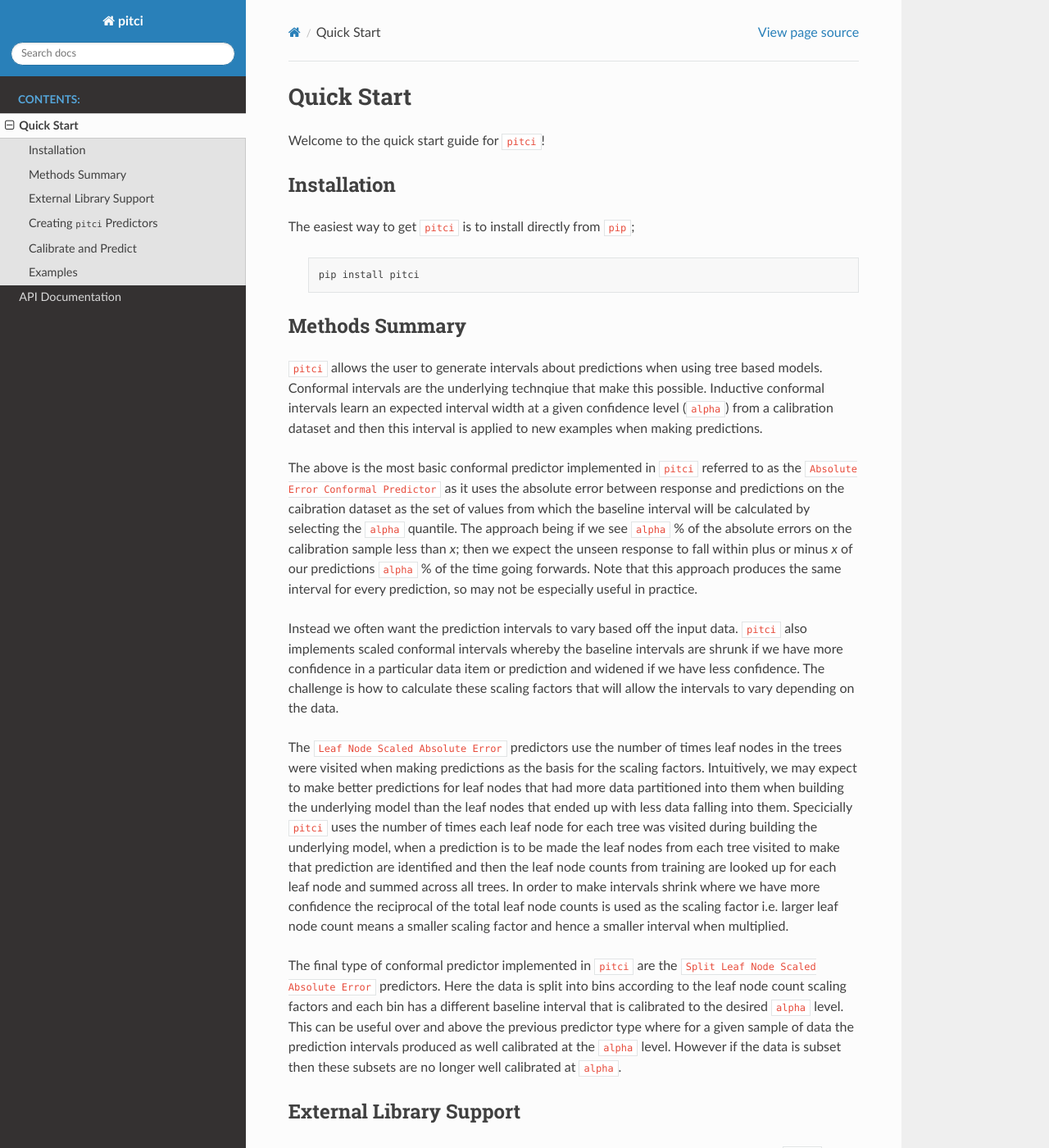
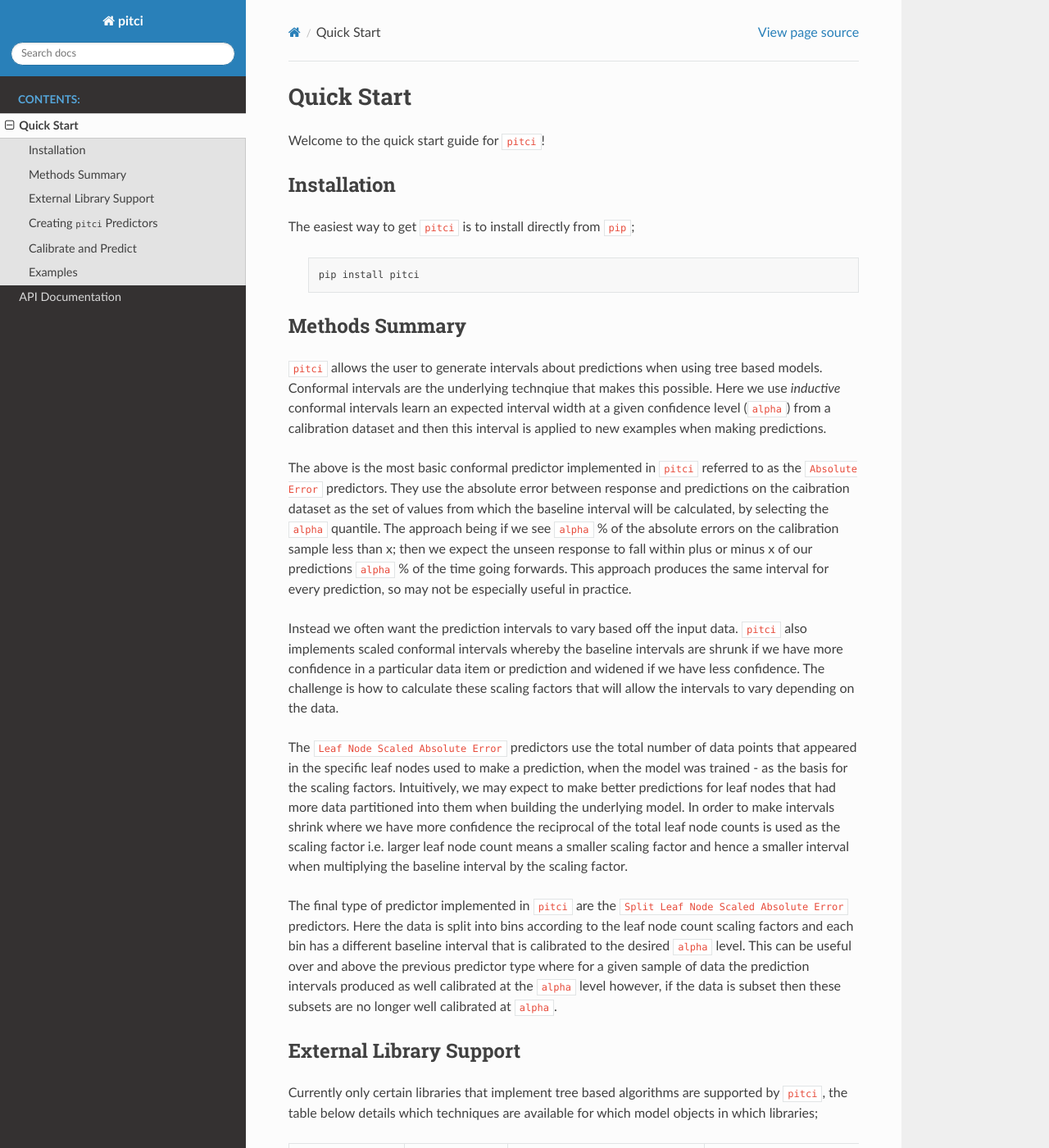
Before and after one commit to richardangell/pitci, a Sphinx documentation site: the page built from docs/source/quick-start.rst, in a window 1280 px wide and 1400 px high. Shown: the whole window at 82% size. Built offline with Sphinx 7.4.7 and the Read the Docs theme 2.0.0, drawn with Linux system fonts in a browser that asks for light colours; some of the changed text lies outside the part shown.

Commit message:
update quick-start doc page

```diff
--- a/docs/source/quick-start.rst
+++ b/docs/source/quick-start.rst
@@ -16,18 +16,19 @@ Methods Summary
 --------------------
 
 ``pitci`` allows the user to generate intervals about predictions when using tree based models.
-Conformal intervals are the underlying technqiue that make this possible. Inductive conformal
-intervals learn an expected interval width at a given confidence level (``alpha``) from a
-calibration dataset and then this interval is applied to new examples when making predictions.
+Conformal intervals are the underlying technqiue that makes this possible. Here we use
+*inductive* conformal intervals learn an expected interval width at a given confidence level
+(``alpha``) from a calibration dataset and then this interval is applied to new examples when
+making predictions.
 
 The above is the most basic conformal predictor implemented in ``pitci`` referred to as the
-``Absolute Error Conformal Predictor`` as it uses the absolute error between response and
+``Absolute Error`` predictors. They use the absolute error between response and
 predictions on the caibration dataset as the set of values from which the baseline interval
-will be calculated by selecting the ``alpha`` quantile. The approach being if we see ``alpha`` %
-of the absolute errors on the calibration sample less than `x`; then we expect the unseen
-response to fall within plus or minus `x` of our predictions ``alpha`` % of the time going
-forwards. Note that this approach produces the same interval for every prediction, so may
-not be especially useful in practice.
+will be calculated, by selecting the ``alpha`` quantile. The approach being if we see ``alpha`` %
+of the absolute errors on the calibration sample less than x; then we expect the unseen
+response to fall within plus or minus x of our predictions ``alpha`` % of the time going
+forwards. This approach produces the same interval for every prediction, so may not be
+especially useful in practice.
 
 Instead we often want the prediction intervals to vary based off the input data. ``pitci``
 also implements scaled conformal intervals whereby the baseline intervals are shrunk
@@ -35,25 +36,21 @@ if we have more confidence in a particular data item or prediction and widened i
 less confidence. The challenge is how to calculate these scaling factors that will allow
 the intervals to vary depending on the data.
 
-The ``Leaf Node Scaled Absolute Error`` predictors use the number of times leaf nodes in
-the trees were visited when making predictions as the basis for the scaling factors.
-Intuitively, we may expect to make better predictions for leaf nodes that had more data
-partitioned into them when building the underlying model than the leaf nodes that ended
-up with less data falling into them. Specicially ``pitci`` uses the number of times each
-leaf node for each tree was visited during building the underlying model, when a
-prediction is to be made the leaf nodes from each tree visited to make that prediction
-are identified and then the leaf node counts from training are looked up for each leaf
-node and summed across all trees. In order to make intervals shrink where we have more
+The ``Leaf Node Scaled Absolute Error`` predictors use the total number of data points
+that appeared in the specific leaf nodes used to make a prediction, when the model
+was trained -  as the basis for the scaling factors. Intuitively, we may expect to make
+better predictions for leaf nodes that had more data partitioned into them when building
+the underlying model. In order to make intervals shrink where we have more
 confidence the reciprocal of the total leaf node counts is used as the scaling factor
 i.e. larger leaf node count means a smaller scaling factor and hence a smaller interval
-when multiplied.
+when multiplying the baseline interval by the scaling factor.
 
-The final type of conformal predictor implemented in ``pitci`` are the ``Split Leaf Node
+The final type of predictor implemented in ``pitci`` are the ``Split Leaf Node
 Scaled Absolute Error`` predictors. Here the data is split into bins according to the
 leaf node count scaling factors and each bin has a different baseline interval that is
 calibrated to the desired ``alpha`` level. This can be useful over and above the previous
 predictor type where for a given sample of data the prediction intervals produced as
-well calibrated at the ``alpha`` level. However if the data is subset then these subsets
+well calibrated at the ``alpha`` level however, if the data is subset then these subsets
 are no longer well calibrated at ``alpha``.
 
 External Library Support
@@ -65,9 +62,9 @@ the table below details which techniques are available for which model objects i
 ================= =============== ================================ ======================================
 Library           Absolute Error  Leaf Node Scaled Absolute Error  Split Leaf Node Scaled Absolute Error
 ================= =============== ================================ ======================================
-xgboost.Booster   x               x                                x
-xgboost SKlearn   x               x
-lightgbm.Booster                  x                                x
+xgboost Booster   x               x                                x
+xgboost SKLearn   x               x
+lightgbm Booster                  x                                x
 ================= =============== ================================ ======================================
 
 The intention is to add support for more libraries in the future!
```
Also changed, not shown: other parts of docs/source/quick-start.rst (+7 -5 lines).
